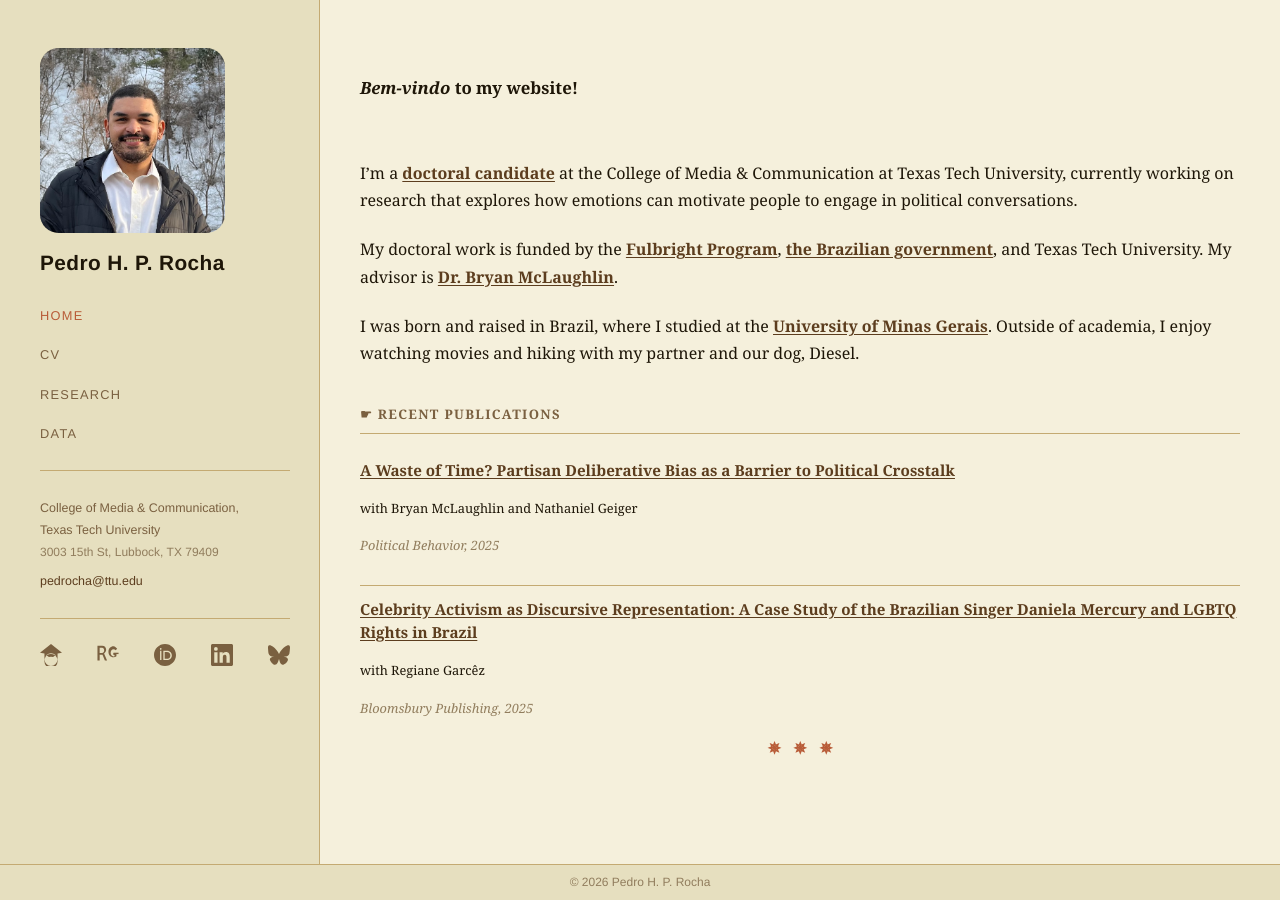
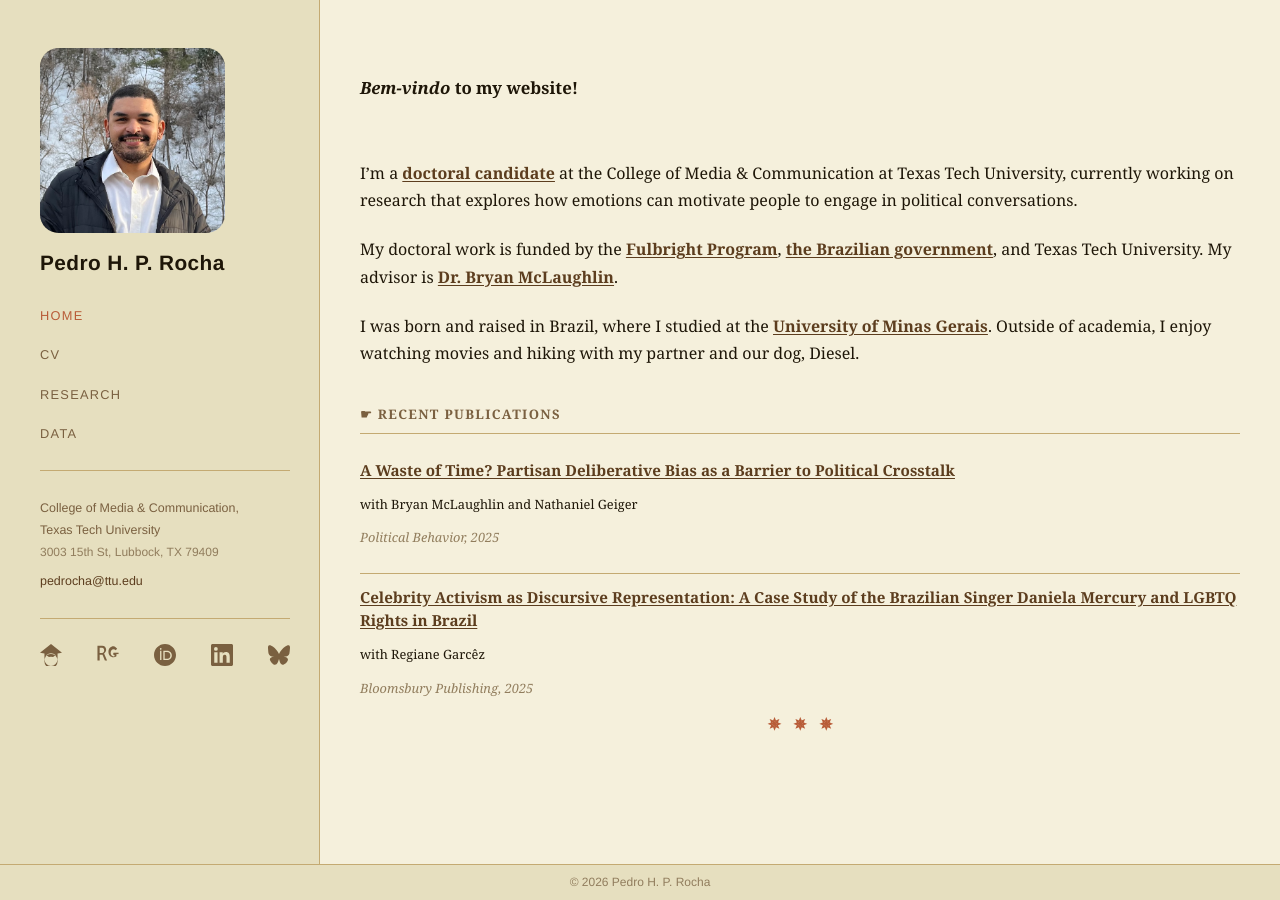
Before and after one commit to pedrohprocha/pedrohprocha.github.io, a Jekyll site: the page built from index.md, in a window 1280 px wide. Built offline with Jekyll 4.4.1, drawn with Linux system fonts in a browser that asks for light colours; some web fonts are replaced.

Commit message:
change spacing and colors

```diff
--- a/assets/css/main.css
+++ b/assets/css/main.css
@@ -631,11 +631,21 @@
 }
 
 /* ── Color utilities ─────────────────────────────────────── */
-.text-ink    { color: var(--text); }
-.text-accent { color: var(--accent); }
-.text-muted  { color: var(--muted); }
-.text-dusk   { color: var(--dusk); }
-.text-rust   { color: var(--hover); }
+.text-ink {
+    color: var(--text);
+}
+.text-accent {
+    color: var(--accent);
+}
+.text-muted {
+    color: var(--muted);
+}
+.text-dusk {
+    color: var(--dusk);
+}
+.text-rust {
+    color: var(--hover);
+}
 
 /* ── Footer ──────────────────────────────────────────────── */
 .site-footer {
@@ -729,7 +739,7 @@
 
 /* ── Homepage publications ───────────────────────────────── */
 .pub-list-home p {
-    margin-bottom: 1rem;
+    margin-bottom: 0.75rem;
 }
 .pub-list-home {
     display: flex;
```
